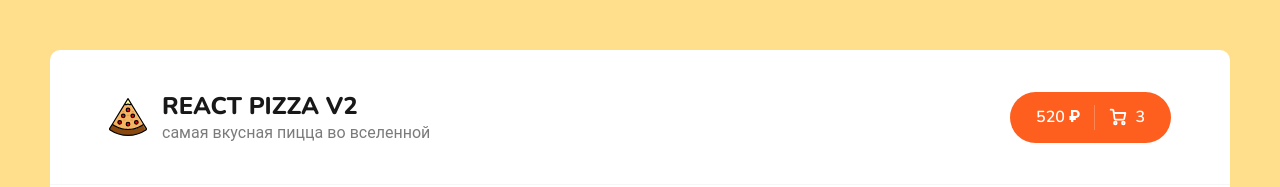
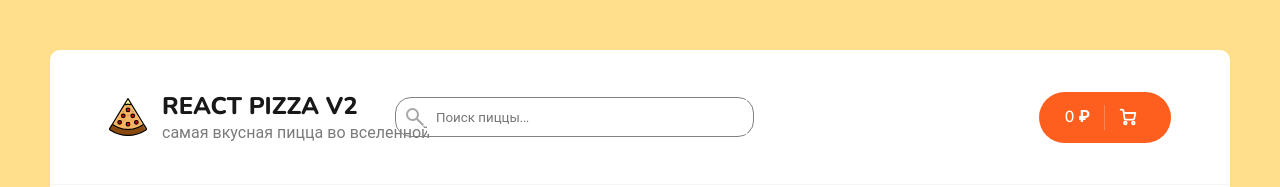
Before and after one commit to Izisixis/React-Pizza, a React (Create React App) app: page / in a window 1280 px wide. Shown: the top 187 px of the page. Built offline with nearby package versions, Linux system fonts and the light colour scheme; no server answers.

Commit message:
adding Search component

```diff
--- a/src/App.js
+++ b/src/App.js
@@ -1,15 +1,18 @@
 import './scss/app.scss';
 
 import Header from './components/Header';
-import React from 'react';
+import React, { createContext, useState } from 'react';
 import Home from './Pages/Home';
 import { Route, Routes } from 'react-router-dom';
 import Cart from './Pages/Cart';
 import NotFound from './Pages/NotFound';
 
+export const SearchContext = createContext();
 function App() {
+  const [searchValue, setSearchValue] = useState('');
   return (
     <div className="App">
+      <SearchContext.Provider value={{ searchValue, setSearchValue }}>
         <div className="wrapper">
           <Header />
           <div className="content">
@@ -20,6 +23,7 @@ function App() {
             </Routes>
           </div>
         </div>
+      </SearchContext.Provider>
     </div>
   );
 }
--- a/src/Pages/Home.jsx
+++ b/src/Pages/Home.jsx
@@ -1,9 +1,10 @@
-import React from 'react';
+import React, { useContext } from 'react';
 
 import Categories from '../components/Categories';
 import Sort from '../components/Sort';
 import Skeleton from '../components/Skeleton';
 import PizzaBlock from '../components/PizzaBlock';
+import { SearchContext } from '../App';
 
 const Home = () => {
   const [items, setItems] = React.useState([]);
@@ -13,14 +14,16 @@ const Home = () => {
     name: 'Популярные',
     sortProperty: 'rating',
   });
+  const { searchValue } = useContext(SearchContext);
 
   React.useEffect(() => {
     const changeSort = `sortBy=${sortType.sortProperty.replace('-', '')}`;
-    const order = sortType.sortProperty.includes('-') ? 'asc' : 'desc'; //Need to fix
+    const order = sortType.sortProperty.includes('-') ? 'asc' : 'desc';
     const changeCategory = categoriesId > 0 ? `category=${categoriesId}` : '';
+    const searchig = searchValue.toLowerCase() ? `&search=${searchValue.toLowerCase()}` : '';
     setIsLoading(true);
     fetch(
-      `https://64aaf4ed0c6d844abedf06f1.mockapi.io/items?${changeCategory}&${changeSort}&order=${order}`,
+      `https://64aaf4ed0c6d844abedf06f1.mockapi.io/items?${changeCategory}&${changeSort}&order=${order}${searchig}`,
     )
       .then((res) => {
         return res.json();
@@ -31,7 +34,7 @@ const Home = () => {
       });
 
     window.scrollTo(0, 0);
-  }, [categoriesId, sortType]);
+  }, [categoriesId, sortType, searchValue]);
 
   return (
     <div className="container">
--- a/src/components/Header.jsx
+++ b/src/components/Header.jsx
@@ -1,5 +1,6 @@
 import React from 'react';
 import { Link } from 'react-router-dom';
+import Search from './Search';
 
 const Header = () => {
   return (
@@ -12,9 +13,10 @@ const Header = () => {
             <p>самая вкусная пицца во вселенной</p>
           </Link>
         </div>
+        <Search />
         <div className="header__cart">
-          <a href="/cart.html" className="button button--cart">
-            <span>520 ₽</span>
+          <Link to={'/cart'} className="button button--cart">
+            <span>0 ₽</span>
             <div className="button__delimiter"></div>
             <svg
               width="18"
@@ -44,8 +46,8 @@ const Header = () => {
                 strokeLinejoin="round"
               />
             </svg>
-            <span>3</span>
-          </a>
+            <span></span>
+          </Link>
         </div>
       </div>
     </div>
--- /dev/null
+++ b/src/components/Search.jsx
@@ -0,0 +1,40 @@
+import React, { useContext } from 'react';
+import { SearchContext } from '../App';
+
+const Search = () => {
+  const { searchValue, setSearchValue } = useContext(SearchContext);
+  console.log(searchValue);
+  return (
+    <span className="search">
+      <div className="searchEvent">
+        <svg
+          xmlns="http://www.w3.org/2000/svg"
+          height="24px"
+          viewBox="0 -960 960 960"
+          width="24px"
+          fill="#a7a7a7">
+          <path d="M784-120 532-372q-30 24-69 38t-83 14q-109 0-184.5-75.5T120-580q0-109 75.5-184.5T380-840q109 0 184.5 75.5T640-580q0 44-14 83t-38 69l252 252-56 56ZM380-400q75 0 127.5-52.5T560-580q0-75-52.5-127.5T380-760q-75 0-127.5 52.5T200-580q0 75 52.5 127.5T380-400Z" />
+        </svg>
+      </div>
+      <input
+        placeholder="Поиск пиццы..."
+        value={searchValue}
+        // eslint-disable-next-line no-restricted-globals
+        onChange={() => setSearchValue(event.target.value)}></input>
+      {searchValue && (
+        <svg
+          className="clear"
+          xmlns="http://www.w3.org/2000/svg"
+          height="24px"
+          viewBox="0 -960 960 960"
+          width="24px"
+          fill="#a7a7a7"
+          onClick={() => setSearchValue('')}>
+          <path d="m256-200-56-56 224-224-224-224 56-56 224 224 224-224 56 56-224 224 224 224-56 56-224-224-224 224Z" />
+        </svg>
+      )}
+    </span>
+  );
+};
+
+export default Search;
--- a/src/scss/app.scss
+++ b/src/scss/app.scss
@@ -310,3 +310,38 @@ body {
     }
   }
 }
+
+.search{
+  display: flex;
+  justify-content: center;
+  align-items: center;
+  position: relative;
+
+  left: -10em;
+
+  padding: .4em;
+  border: 1px solid #828282;
+  border-radius: 1em;
+  height: 2.5em;
+  .searchEvent{
+    display: inline-block;
+    height: 1.5em;
+
+  }
+  :hover{
+    cursor: pointer;
+
+  }
+
+  input{
+    width: 24em;
+    height: 2.5em;
+
+    padding:.2em 0 0 .7em;
+    border: none;
+  }
+
+  .clear{
+    position: absolute;
+    right: .3em;}
+}
```
Lines whose indentation alone changed are shown as unchanged.
